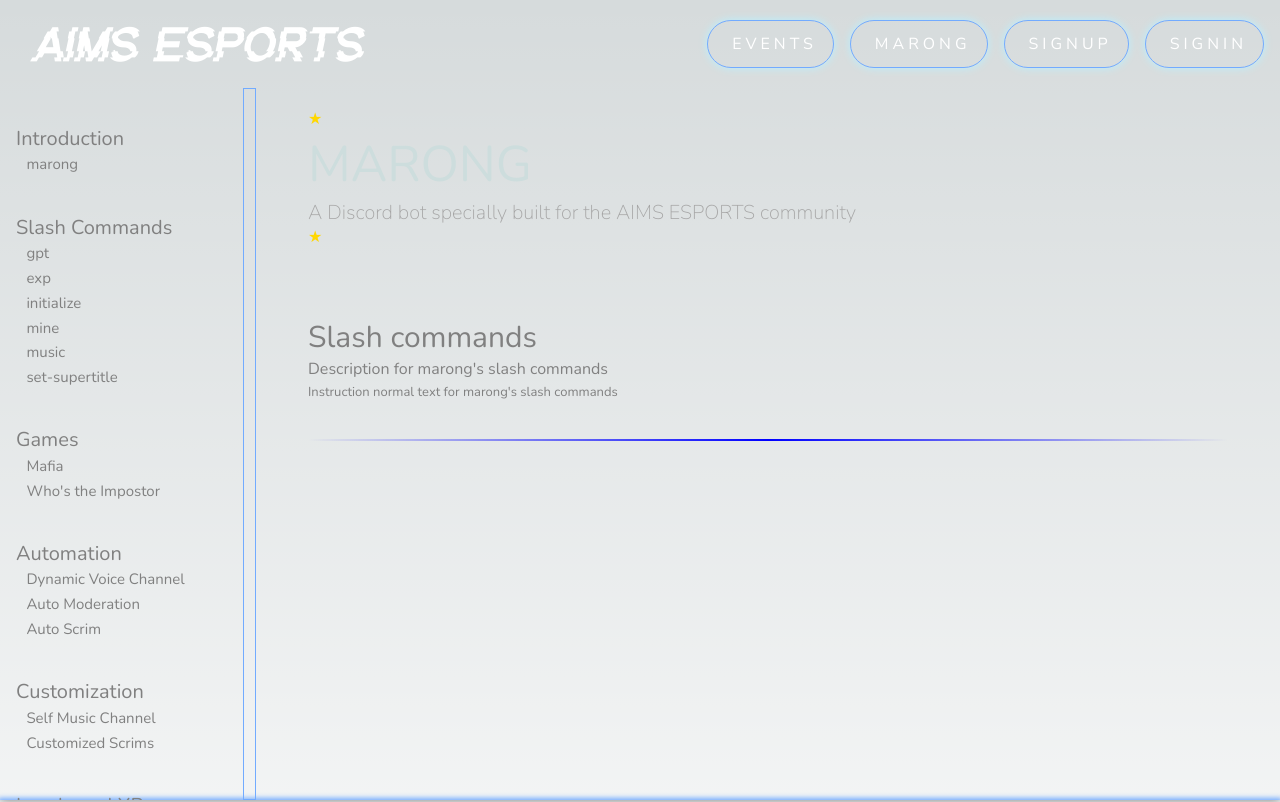
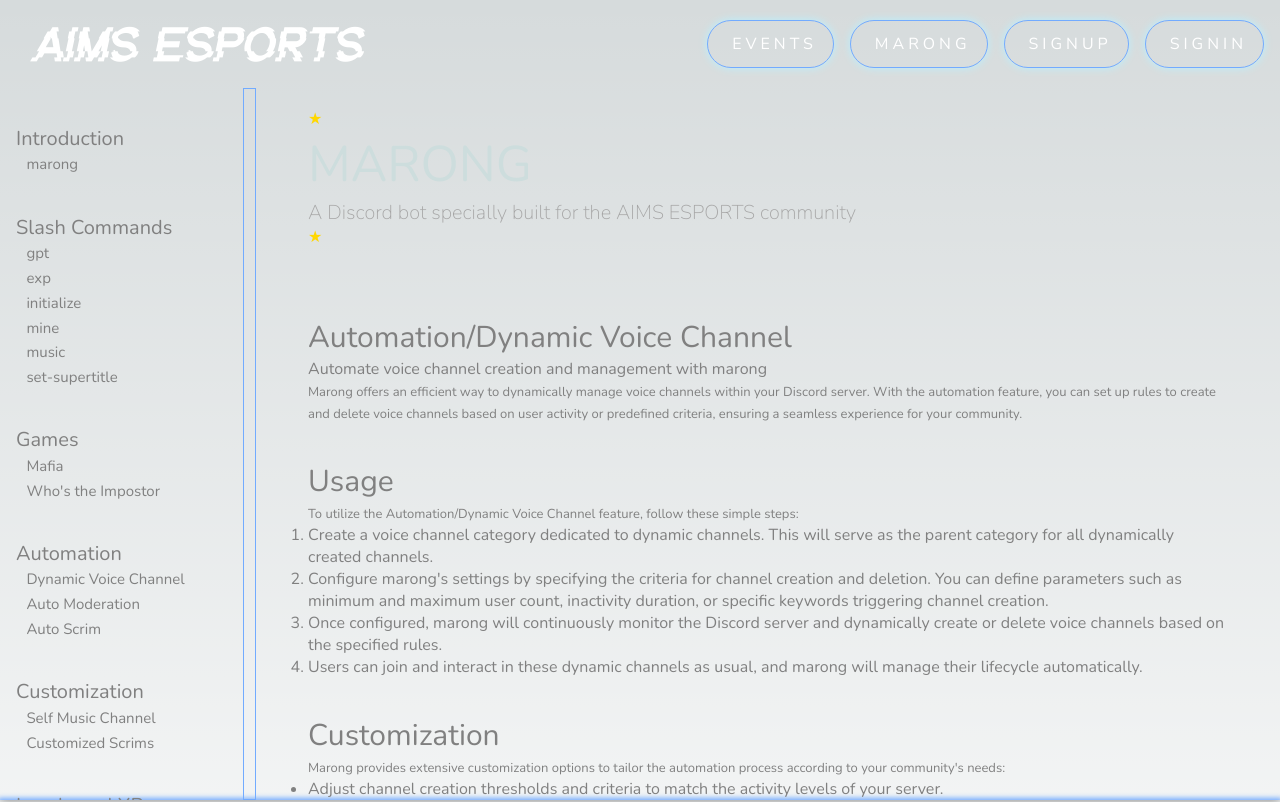
Before and after one commit to JiaCheng2004/marong-website, a Next.js app: page /marong/Automation/dynamicvoicechannel in a window 1280 px wide. Shown: the top 802 px of the page. Built offline with nearby package versions, Linux system fonts and the light colour scheme.

Commit message:
Automation docs update

```diff
--- a/app/marong/Automation/autoscrim/page.tsx
+++ b/app/marong/Automation/autoscrim/page.tsx
@@ -64,9 +64,9 @@
                         </div>
                         <div className={styles.section}>
                             <div className={styles.horizontalbar}></div>
-                            <div className={styles.sectiontitlefont}>Slash commands</div>
-                                <div className={styles.sectiontitledescription}>Description for marong's slash commands</div>
-                                <a className={styles.normal}>Instruction normal text for marong's slash commands</a>
+                            <div className={styles.sectiontitlefont}>Automation / Autoscrim</div>
+                                <div className={styles.sectiontitledescription}>Automate your scrims effortlessly with marong's Autoscrim feature.</div>
+                                <a className={styles.normal}>Marong's Autoscrim feature simplifies the process of organizing scrims for your team. With just a few simple commands, you can set up scrim schedules, manage team rosters, and coordinate matches seamlessly.</a>
                             <div className={styles.horizontalbar}></div>
                         </div>
                     </div>
--- a/app/marong/Automation/dynamicvoicechannel/page.tsx
+++ b/app/marong/Automation/dynamicvoicechannel/page.tsx
@@ -64,9 +64,43 @@
                         </div>
                         <div className={styles.section}>
                             <div className={styles.horizontalbar}></div>
-                            <div className={styles.sectiontitlefont}>Slash commands</div>
-                                <div className={styles.sectiontitledescription}>Description for marong's slash commands</div>
-                                <a className={styles.normal}>Instruction normal text for marong's slash commands</a>
+                            <div className={styles.sectiontitlefont}>Automation/Dynamic Voice Channel</div>
+                            <div className={styles.sectiontitledescription}>Automate voice channel creation and management with marong</div>
+                            <a className={styles.normal}>Marong offers an efficient way to dynamically manage voice channels within your Discord server. With the automation feature, you can set up rules to create and delete voice channels based on user activity or predefined criteria, ensuring a seamless experience for your community.</a>
+                            <div className={styles.horizontalbar}></div>
+                            <div className={styles.sectiontitlefont}>Usage</div>
+                            <a className={styles.normal}>To utilize the Automation/Dynamic Voice Channel feature, follow these simple steps:</a>
+                            <ol className={styles.list}>
+                                <li>Create a voice channel category dedicated to dynamic channels. This will serve as the parent category for all dynamically created channels.</li>
+                                <li>Configure marong's settings by specifying the criteria for channel creation and deletion. You can define parameters such as minimum and maximum user count, inactivity duration, or specific keywords triggering channel creation.</li>
+                                <li>Once configured, marong will continuously monitor the Discord server and dynamically create or delete voice channels based on the specified rules.</li>
+                                <li>Users can join and interact in these dynamic channels as usual, and marong will manage their lifecycle automatically.</li>
+                            </ol>
+                            <div className={styles.horizontalbar}></div>
+                            <div className={styles.sectiontitlefont}>Customization</div>
+                            <a className={styles.normal}>Marong provides extensive customization options to tailor the automation process according to your community's needs:</a>
+                            <ul className={styles.list}>
+                                <li>Adjust channel creation thresholds and criteria to match the activity levels of your server.</li>
+                                <li>Define naming conventions for dynamically created channels to maintain organization and clarity.</li>
+                                <li>Set permissions for who can create, delete, or manage dynamic channels.</li>
+                            </ul>
+                            <div className={styles.horizontalbar}></div>
+                            <div className={styles.sectiontitlefont}>Examples</div>
+                            <a className={styles.normal}>Here are some common scenarios where Automation/Dynamic Voice Channel feature can be beneficial:</a>
+                            <ul className={styles.list}>
+                                <li>Creating temporary voice channels for gaming sessions or events, which automatically close when no longer in use.</li>
+                                <li>Managing study groups or project teams with dynamically allocated voice channels, ensuring privacy and organization.</li>
+                                <li>Facilitating language-specific channels that activate based on user demand, promoting multilingual communication within the community.</li>
+                            </ul>
+                            <div className={styles.horizontalbar}></div>
+                            <div className={styles.sectiontitlefont}>Troubleshooting</div>
+                            <a className={styles.normal}>In case of any issues or unexpected behavior with the Automation/Dynamic Voice Channel feature, consider the following troubleshooting steps:</a>
+                            <ol className={styles.list}>
+                                <li>Ensure marong has the necessary permissions to create and delete channels within the designated category.</li>
+                                <li>Check the configuration settings to verify if the criteria for channel creation align with the intended behavior.</li>
+                                <li>Review the Discord server logs for any error messages or notifications related to marong's actions.</li>
+                                <li>If problems persist, reach out to marong's support team for assistance and guidance.</li>
+                            </ol>
                             <div className={styles.horizontalbar}></div>
                         </div>
                     </div>
```
Also changed, not shown: app/marong/Automation/blacklist/page.tsx (+25 -3 lines).
